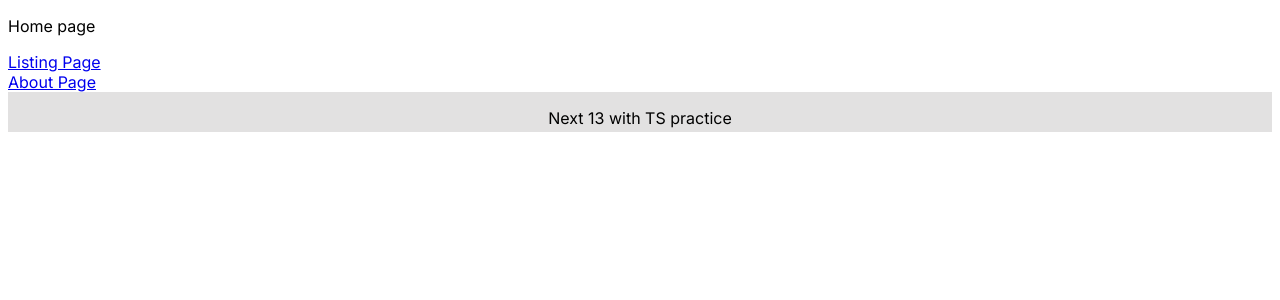
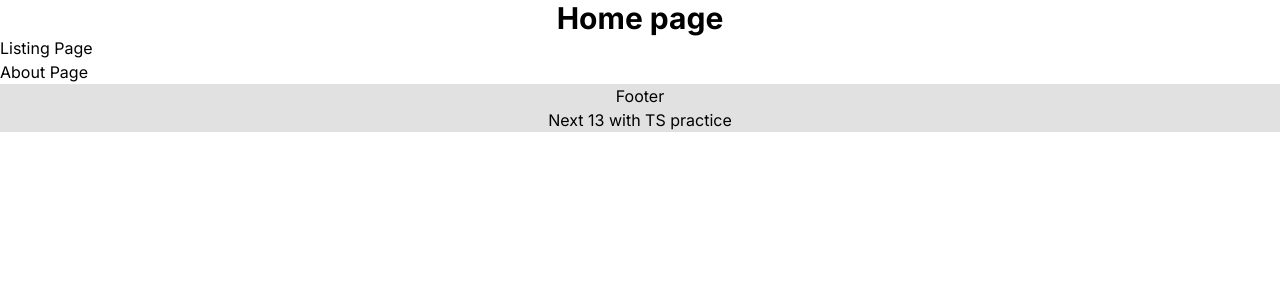
Before and after one commit to vanphuc1234/youtube-template-with-next-13, a Next.js app: page / in a window 1280 px wide. Shown: the top 300 px of the page. Built offline with nearby package versions, Linux system fonts and the light colour scheme.

Commit message:
add tailwind css

```diff
--- /dev/null
+++ b/postcss.config.js
@@ -0,0 +1,6 @@
+module.exports = {
+  plugins: {
+    tailwindcss: {},
+    autoprefixer: {},
+  },
+}
--- a/src/app/globals.css
+++ b/src/app/globals.css
@@ -1,7 +1,11 @@
+@tailwind base;
+@tailwind components;
+@tailwind utilities;
+
 .footer {
   background-color: rgb(226, 225, 225);
-  height: 2.5em;
-  display: flex;
+  min-height: 2.5em;
+  display: block;
   text-align: center;
   justify-content: center;
 }
--- a/src/app/page.tsx
+++ b/src/app/page.tsx
@@ -3,10 +3,14 @@ import Link from 'next/link';
 export default function Home() {
   return (
     <>
-      <p>Home page</p>
-      <Link href="/listing">Listing Page</Link>
+      <h1 className="text-center text-3xl font-bold ">Home page</h1>
+      <Link href="/listing">
+        <button>Listing Page</button>
+      </Link>
       <br />
-      <Link href="/about">About Page</Link>
+      <Link href="/about">
+        <button>About Page</button>
+      </Link>
     </>
   );
 }
--- a/src/components/footer.tsx
+++ b/src/components/footer.tsx
@@ -1,6 +1,7 @@
 export default function AppFooter() {
   return (
     <div className="footer">
+      <p>Footer</p>
       <p>Next 13 with TS practice</p>
     </div>
   );
--- /dev/null
+++ b/tailwind.config.js
@@ -0,0 +1,11 @@
+/** @type {import('tailwindcss').Config} */
+module.exports = {
+  content: [
+    // using `src` directory
+    './src/**/*.{js,ts,jsx,tsx,mdx}',
+  ],
+  theme: {
+    extend: {},
+  },
+  plugins: [],
+};
```
Also changed, not shown: package.json (+7 -4 lines), 1 other file (tests, documents, lock files or other folders).
